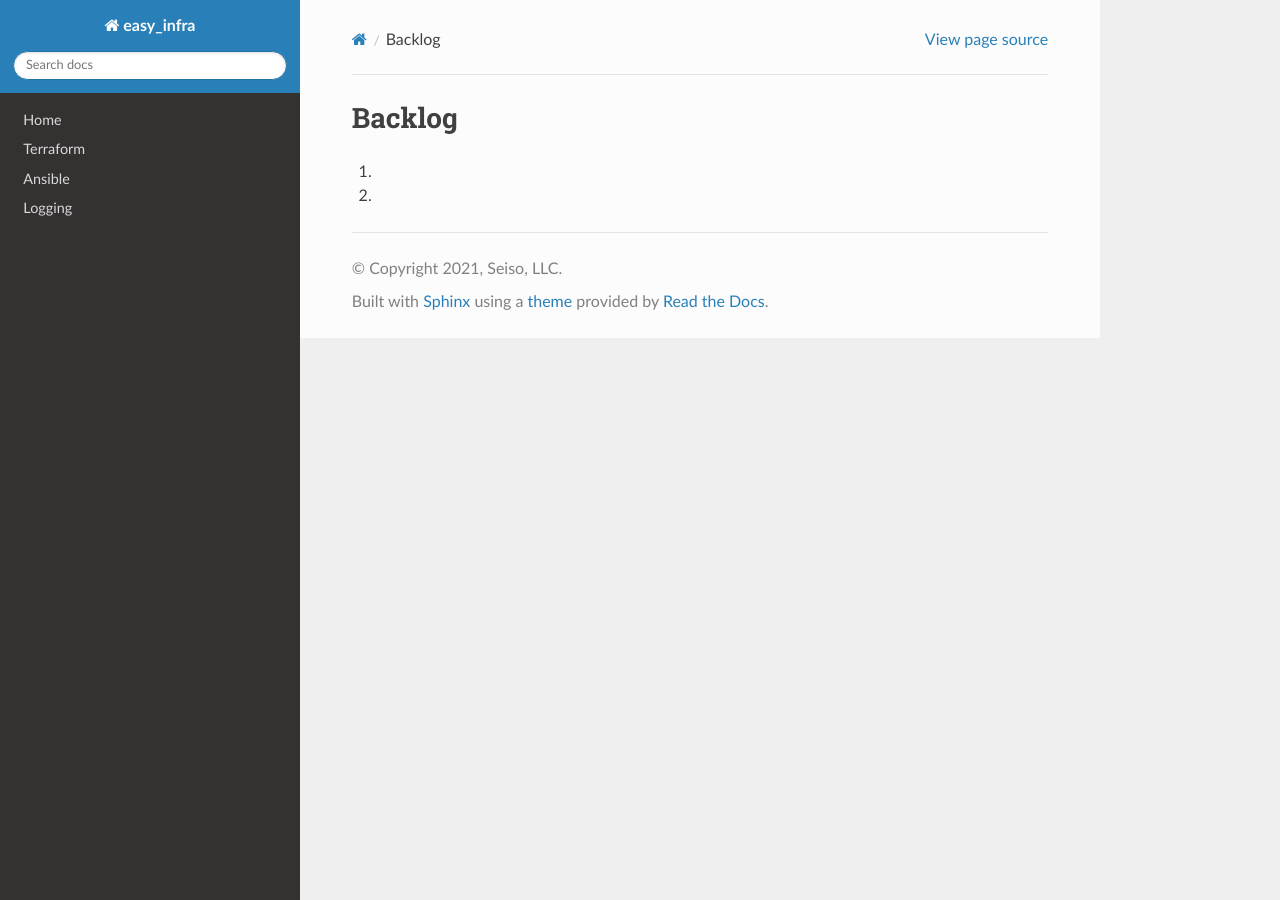
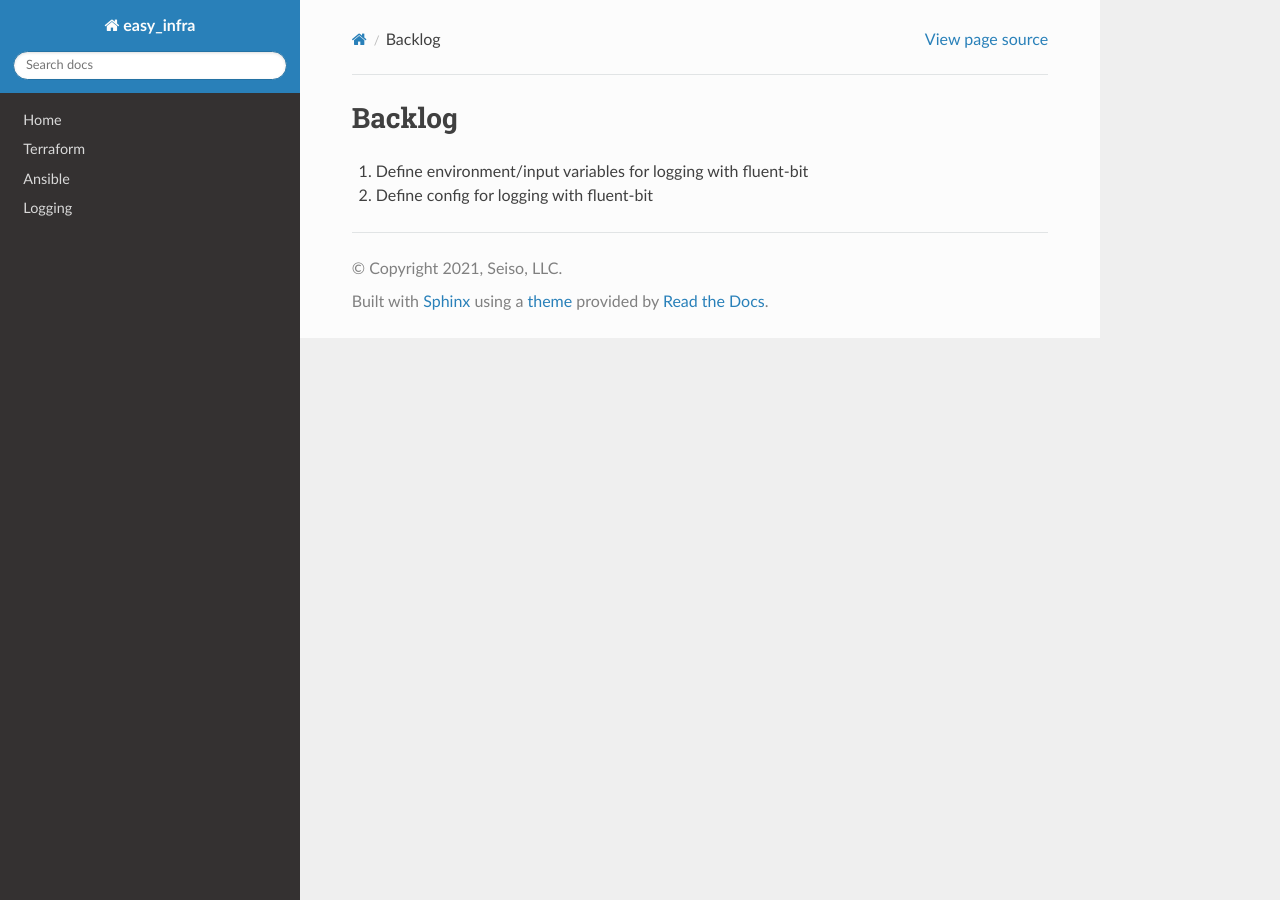
Before and after one commit to SeisoLLC/easy_infra, a Sphinx documentation site: the page built from docs/backlog.md, in a window 1280 px wide. Built offline with Sphinx 7.4.7 and the Read the Docs theme 2.0.0, drawn with Linux system fonts in a browser that asks for light colours.

Commit message:
Whitespace correction

```diff
--- a/docs/backlog.md
+++ b/docs/backlog.md
@@ -1,4 +1,4 @@
 ## Backlog
 
-1. ## Define environment/input variables for logging with fluent-bit
-1. ## Define config for logging with fluent-bit
+1. Define environment/input variables for logging with fluent-bit
+1. Define config for logging with fluent-bit
```
Also changed, not shown: README.md (+1 -0 lines).
